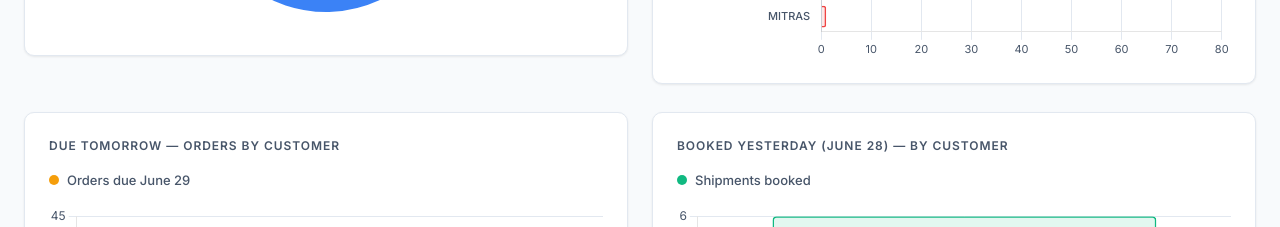
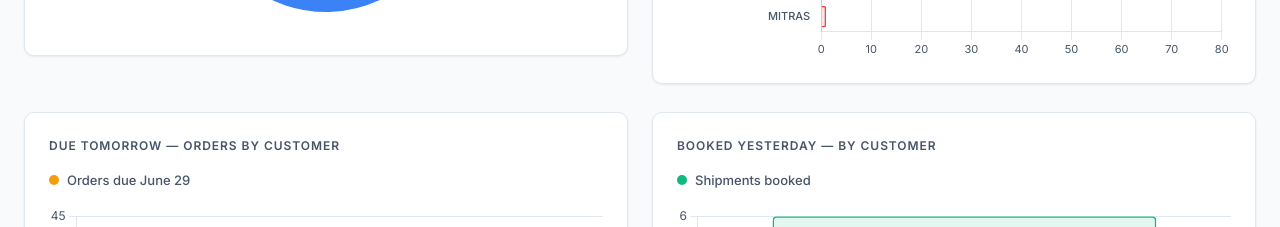
Before and after one commit to agarwalcodenilansh/MVIKAS-DASHBOARD, a plain HTML site: page index.html in a window 1280 px wide. Shown: the part 900-1127 px from the top of the page. Drawn offline with nearby package versions, Linux system fonts and the light colour scheme.

Commit message:
Update index.html

```diff
--- a/index.html
+++ b/index.html
@@ -110,7 +110,7 @@
           </div>
         </div>
         <div class="card">
-          <div class="section-title">Booked yesterday (June 28) — by customer</div>
+          <div class="section-title">Booked yesterday — by customer</div>
           <div class="legend">
             <span><span class="legend-dot" style="background:#10b981"></span>Shipments booked</span>
           </div>
```
